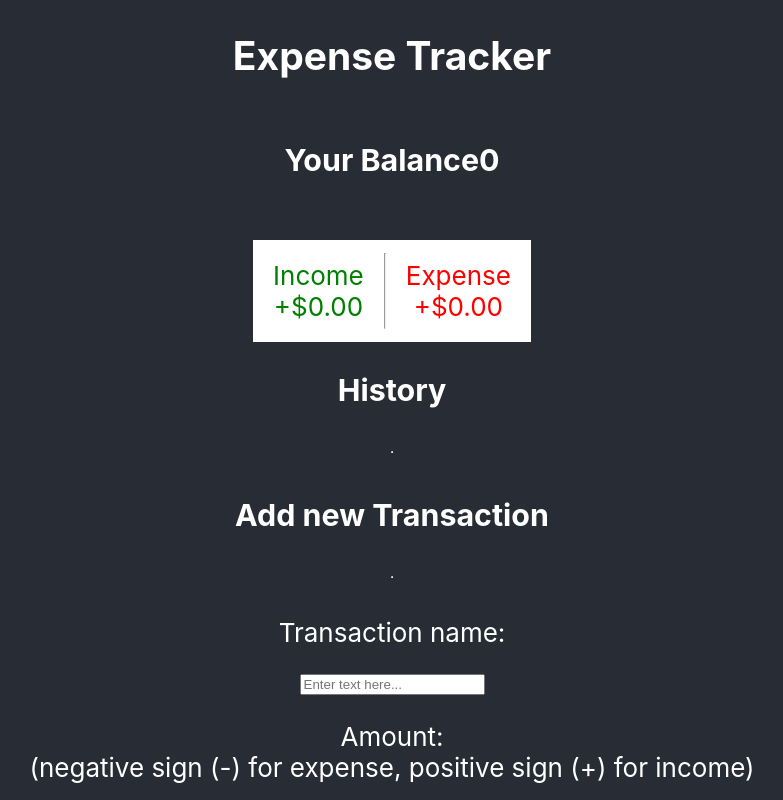
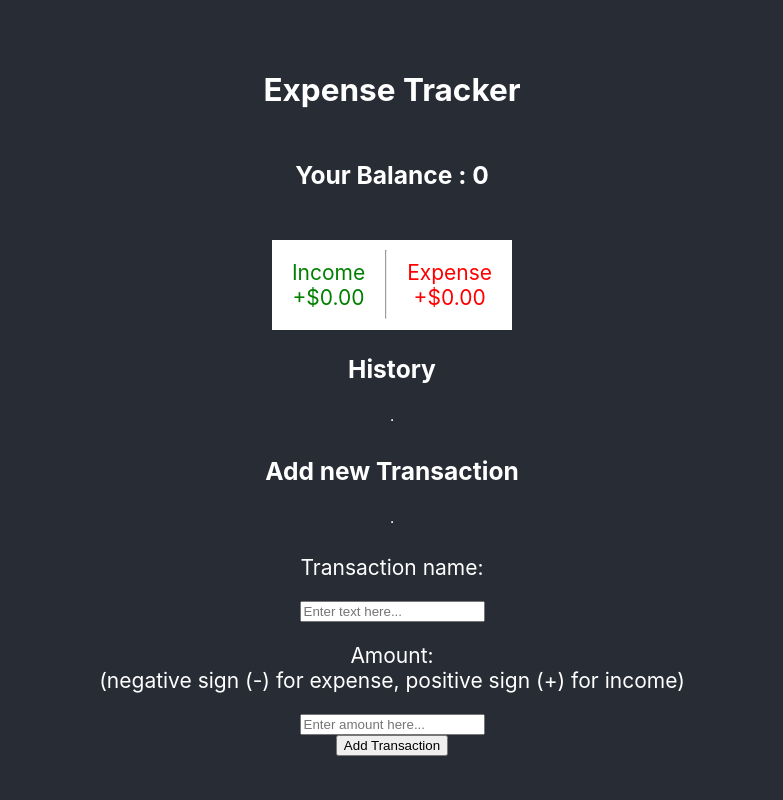
Before and after one commit to talha3111997/Expense-Tracker-App, a React (Create React App) app: page / in a window 1280 px wide. Shown: the top 800 px of the page, without its empty margins (248-1031 px from the left). Built offline with nearby package versions, Linux system fonts and the light colour scheme.

Commit message:
updating balance in title

```diff
--- a/src/App.css
+++ b/src/App.css
@@ -4,16 +4,6 @@
   flex-direction:column;
 }
 
-.App-logo {
-  height: 5vmin;
-  pointer-events: none;
-}
-
-@media (prefers-reduced-motion: no-preference) {
-  .App-logo {
-    animation: App-logo-spin infinite 10s linear ;
-  }
-}
 
 .App-header {
   background-color: #282c34;
@@ -22,17 +12,6 @@
   flex-direction: column;
   align-items: center;
   justify-content: center;
-  font-size: calc(10px + 2vmin);
+  font-size: calc(5px + 2vmin);
   color: white;
 }
-
-
-
-@keyframes App-logo-spin {
-  from {
-    transform: rotate(0deg);
-  }
-  to {
-    transform: rotate(360deg);
-  }
-}
--- a/src/App.js
+++ b/src/App.js
@@ -3,6 +3,7 @@ import Footer from './Footer';
 import './App.css';
 import BalanceContext from './BalanceContext'
 import Result from './Result'
+import BalanceTitle from './Balance_Title'
 function App(props) {
   let balance = useState(0)
   return (
@@ -10,6 +11,7 @@ function App(props) {
     <div className="App">
       <header className="App-header">
         <h2>Expense Tracker</h2>
+        <BalanceTitle></BalanceTitle>
         <Result></Result>
        <h3>History</h3>
        <hr></hr>
--- /dev/null
+++ b/src/Balance_Title.js
@@ -0,0 +1,24 @@
+import React, { useContext, useEffect } from 'react';
+
+
+import BalanceContext from './BalanceContext';
+
+
+
+function BalanceTitle() {
+
+let balance = useContext(BalanceContext);
+useEffect(() => {
+    // Update the document title using the browser API
+    document.title = `Balance: $${balance[0]} `;
+  });
+  return (
+
+    <div  className="Balance">
+        <h3 >Your Balance : {balance[0]} </h3> <br></br>
+
+    </div>
+  );
+}
+
+export default BalanceTitle;
--- a/src/Footer.css
+++ b/src/Footer.css
@@ -1,3 +1,25 @@
 .Footer{
 
 }
+.App-logo {
+    height: 5vmin;
+    pointer-events: none;
+  }
+
+  @media (prefers-reduced-motion: no-preference) {
+    .App-logo {
+      animation: App-logo-spin infinite 10s linear ;
+    }
+  }
+
+
+
+
+@keyframes App-logo-spin {
+    from {
+      transform: rotate(0deg);
+    }
+    to {
+      transform: rotate(360deg);
+    }
+  }
--- a/src/Result.js
+++ b/src/Result.js
@@ -11,15 +11,15 @@ let balance = useContext(BalanceContext);
 console.log(balance);
   return (
 
-    <div  >
-        <h3 className="Balance">Your Balance{balance[0]} </h3> <br></br>
+
+
         <div className="Result">
 
        <p className="Income"> Income <br></br> +$0.00</p>
        <hr></hr>
         <p className="Expense" > Expense <br></br> +$0.00 </p>
         </div>
-    </div>
+
   );
 }
 
```
